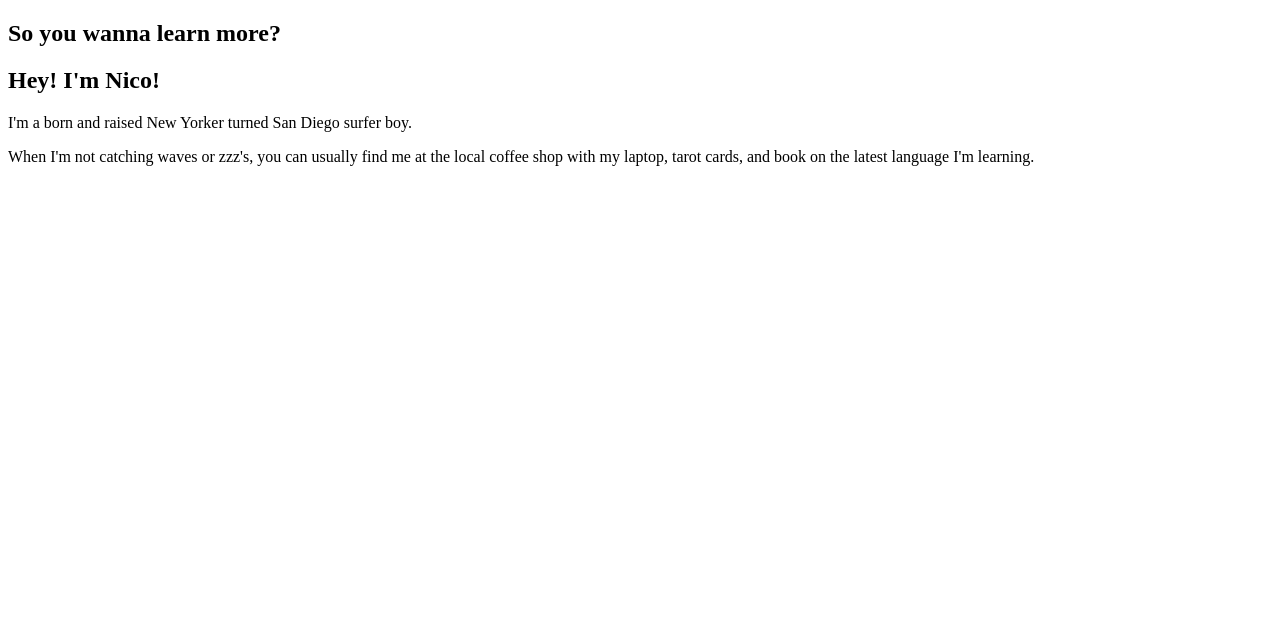
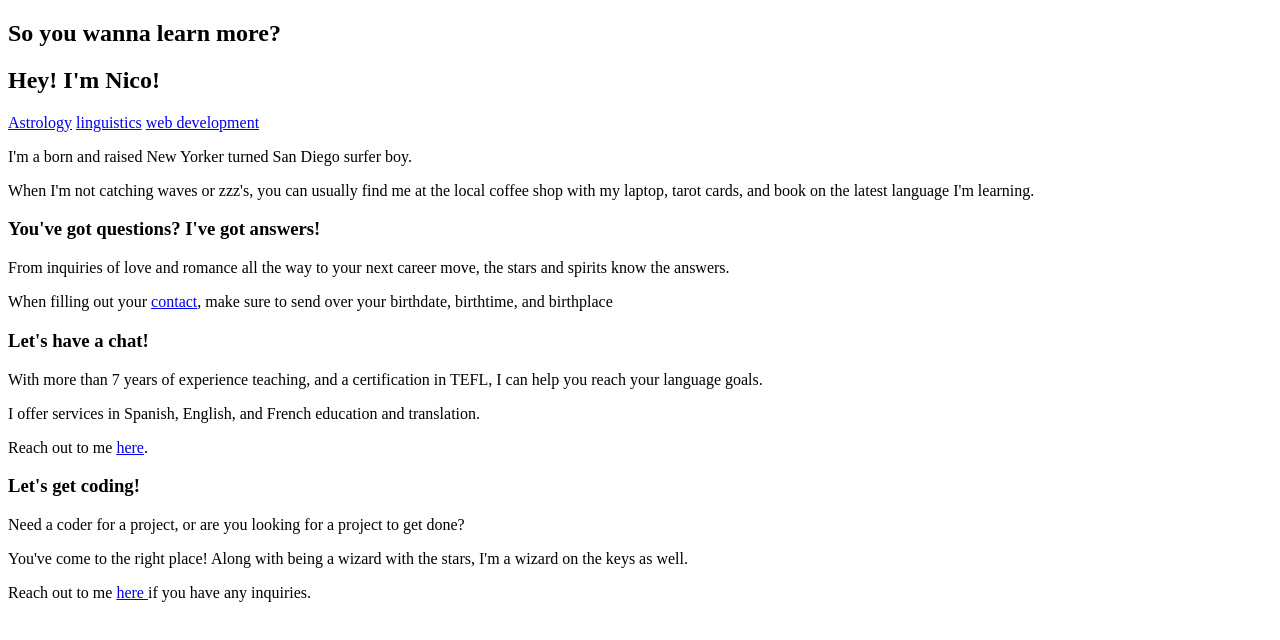
Before and after one commit to linguistnic/project1, a plain HTML site: page about.html in a window 1280 px wide. Drawn offline with Linux system fonts and the light colour scheme.

Commit message:
updated about

```diff
--- a/about.html
+++ b/about.html
@@ -14,11 +14,28 @@
     </div>
     <div>
         <h2>Hey! I'm Nico!</h2>
+        <div>
+            <a href="#aboutastrology"><span>Astrology</span></a> <a href="#aboutlinguistics">linguistics<span></span></a> <a href="#aboutwebdevelopment"><span>web development</span></a>
+        </div>
         <p>I'm a born and raised New Yorker turned San Diego surfer boy.</p> <!--insert surfing img here-->
         <p>When I'm not catching waves or zzz's, you can usually find me at the local coffee shop with my laptop, tarot cards, and book on the latest language I'm learning.</p>
     </div>
-<div>
-
+<div id="aboutastrology">
+<h3>You've got questions? I've got answers!</h3>
+<p>From inquiries of love and romance all the way to your next career move, the stars and spirits know the answers.</p>
+<p>When filling out your <a href="contact.html">contact</a>, make sure to send over your birthdate, birthtime, and birthplace</p>
+</div> <!--Astrology About-->
+<div id="aboutlinguistics">
+<h3>Let's have a chat!</h3>
+<p>With more than 7 years of experience teaching, and a certification in TEFL, I can help you reach your language goals.</p>
+<p>I offer services in Spanish, English, and French education and translation.</p>
+<p>Reach out to me <a href="contact.html">here</a>.</p>
 </div>
+<div id="aboutwebdevelopment">
+    <h3>Let's get coding!</h3>
+    <p>Need a coder for a project, or are you looking for a project to get done?</p>
+    <p>You've come to the right place! Along with being a wizard with the stars, I'm a wizard on the keys as well.</p>
+    <p>Reach out to me <a href="contact.html">here </a> if you have any inquiries.</p>
+    </div>
 </body>
 </html>
```
